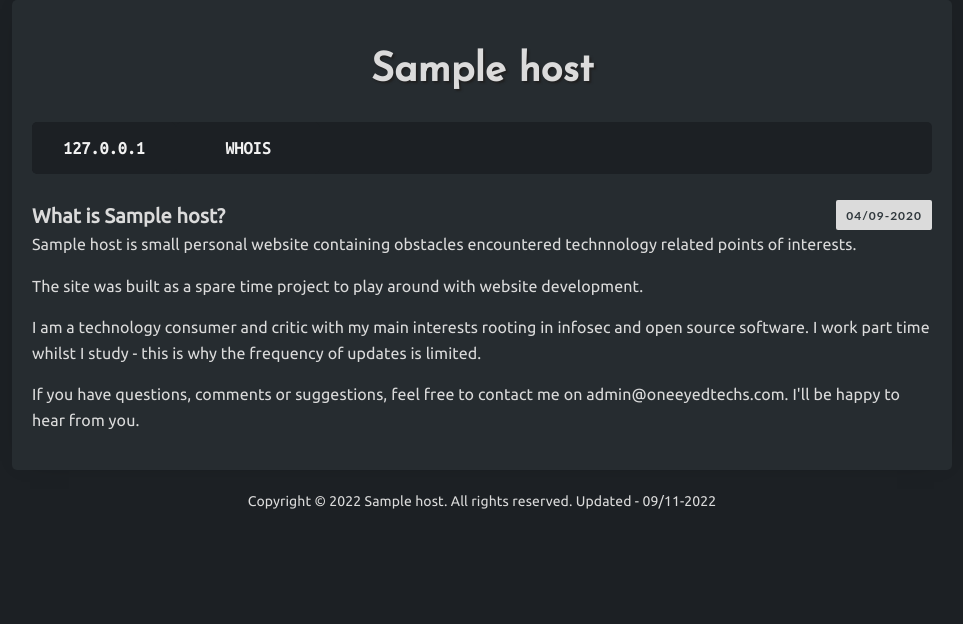
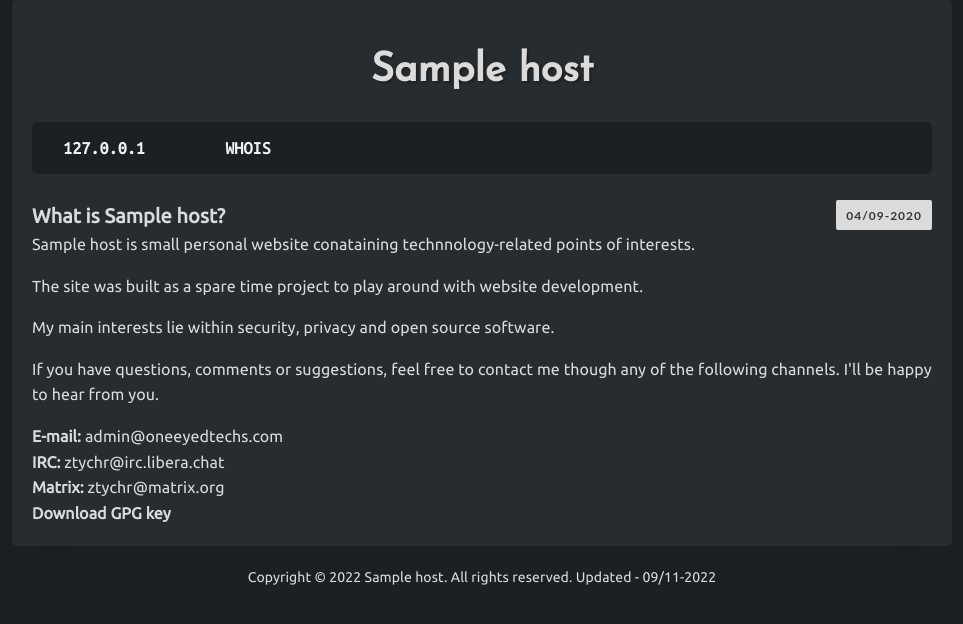
Before and after one commit to ztychr/oneeyedtechs, a Flask app: template templates/about.html in a window 1280 px wide. Shown: the top 624 px of the page, without its empty margins (158-1121 px from the left). Run offline with Flask 2, Linux system fonts and the light colour scheme; the template is opened without the code that fills it: most values are stand-ins (such as "Sample title", 1, 10 or a date in 2020).

Commit message:
info and about

```diff
--- a/app.py
+++ b/app.py
@@ -11,6 +11,8 @@ def get_host():
         host = "One Eyed Techs"
     elif (request.headers.get('Host') == "www.nordskov.net"):
         host = "Nordskov Blog"
+    else:
+        host = "One Eyed Techs"
 
 @app.route("/")
 def index():
--- a/templates/about.html
+++ b/templates/about.html
@@ -3,12 +3,17 @@
 <div class="date">04/09-2020</div>
 <h2>What is {{ host }}?</h2
 
-<p>{{ host }} is small personal website containing obstacles encountered technnology related points of interests.</p>
+<p>{{ host }} is small personal website conataining technnology-related points of interests.</p>
 
 <p>The site was built as a spare time project to play around with website development.</p>
 
-<p>I am a technology consumer and critic with my main interests rooting in infosec and open source software. I work part time whilst I study - this is why the frequency of updates is limited.</p>
+<p>My main interests lie within security, privacy and open source software.</p>
 
-<p>If you have questions, comments or suggestions, feel free to contact me on admin@oneeyedtechs.com. I'll be happy to hear from you.</p>
+<p>If you have questions, comments or suggestions, feel free to contact me though any of the following channels. I&#39;ll be happy to hear from you.</p>
+
+<b>E-mail:</b> admin@oneeyedtechs.com</br>
+<b>IRC:</b> ztychr@irc.libera.chat</br>
+<b>Matrix:</b> ztychr@matrix.org</br>
+<b><a class="insideurls" href="https://nordskov.net/pub.asc">Download GPG key</a></b>
 
 {% include 'footer.html' %}
```
Also changed, not shown: static/css/style.css (+11 -0 lines).
